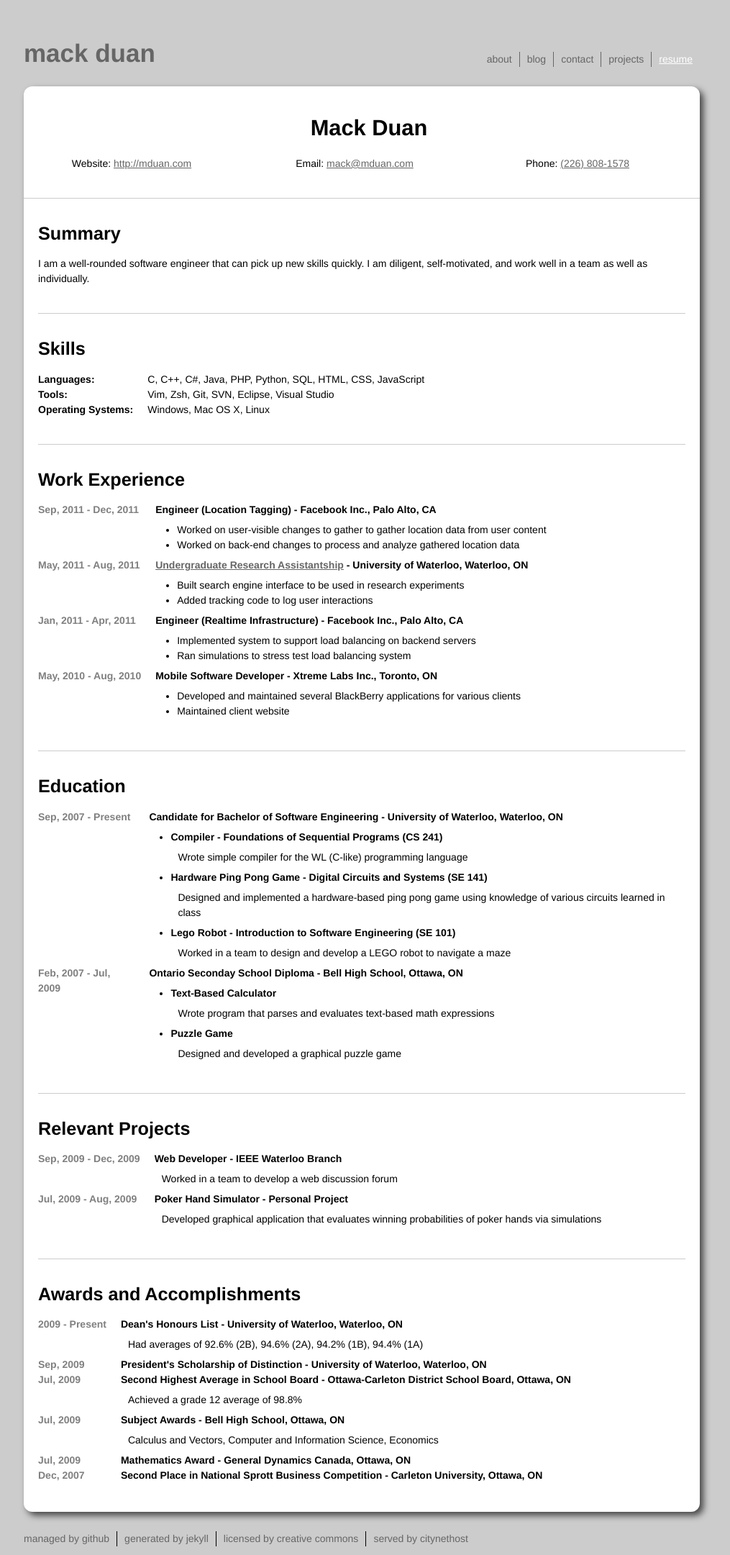
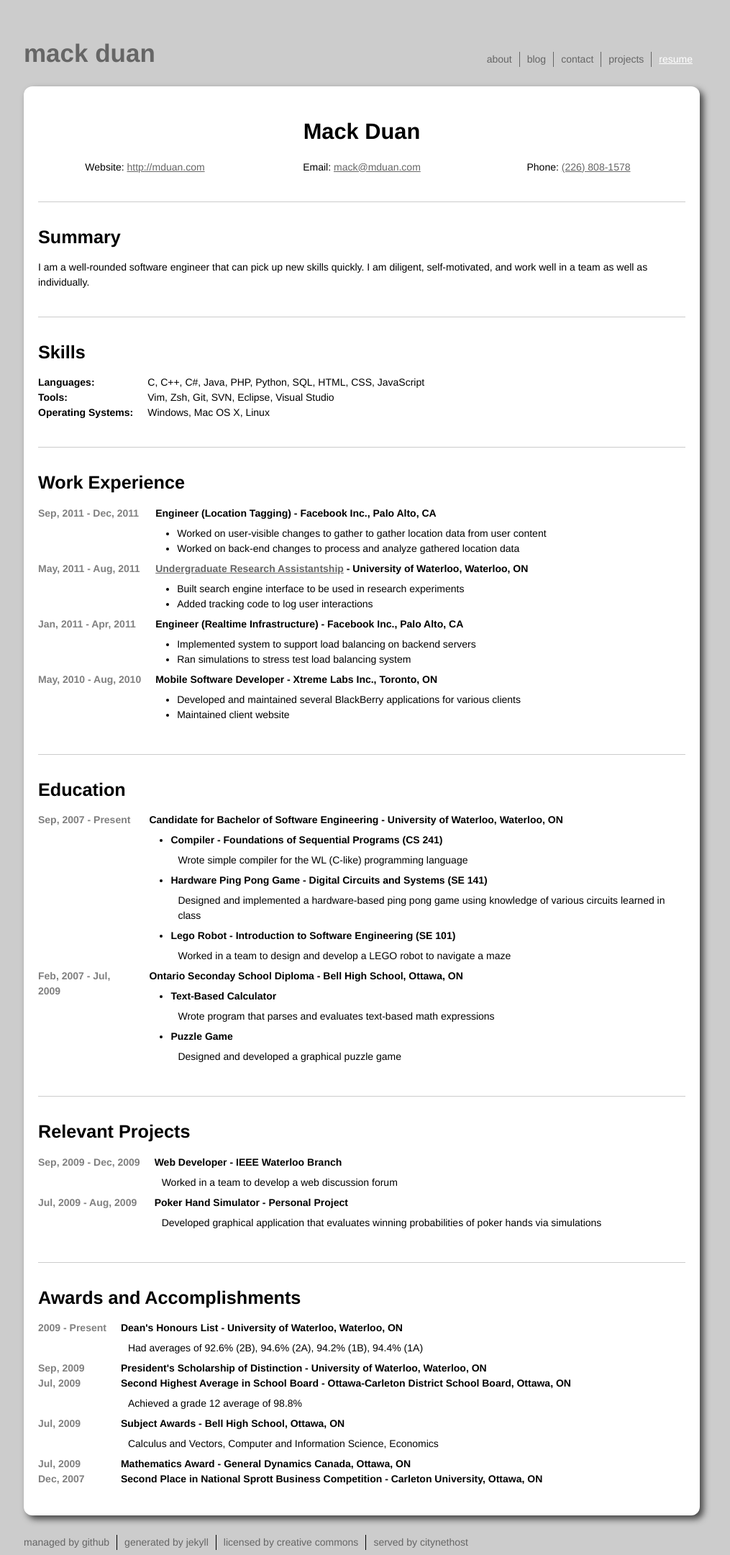
Before and after one commit to mduan/blog, a Jekyll site: the page built from resume.html, in a window 1280 px wide. Shown: the whole page at 72% size, without its empty margins (137-1152 px from the left). Built offline with Jekyll 4.4.1, drawn with Linux system fonts in a browser that asks for light colours.

```diff
--- a/_layouts/default.html
+++ b/_layouts/default.html
@@ -41,6 +41,6 @@
 				<li><a href="http://citynethost.com">served by citynethost</a></li>
 			</ul>
 	</div>
-	<!-- TODO: add google analytics -->
+	{% include google_analytics.html %}
 </body>
 </html>
--- a/resume.html
+++ b/resume.html
@@ -4,18 +4,19 @@ layout: default
 title: resume
 type: resume-page
 ---
-<h1 id="full-name" class="grid_12">Mack Duan</h1>
+<div class="margins">
+	<h1 id="full-name">Mack Duan</h1>
 	<div id="contact-info" class="section">
 		<ul class="name-value-pair clearfix">
-		<li id="website" class="grid_4 alpha">
+			<li class="website">
 				<span class="name">Website:</span>
 				<span class="value"><a href="/">http://mduan.com</a></span>
 			</li>
-		<li id="email" class="grid_4">
+			<li class="email">
 				<span class="name">Email:</span>
 				<span class="value"><a href="mailto:mack@mduan.com">mack@mduan.com</a></span>
 			</li>
-		<li id="phone" class="grid_4 omega">
+			<li class="phone">
 				<span class="name">Phone:</span>
 				<span class="value"><a href="tel:2268081578">(226) 808-1578</a></span>
 			</li>
@@ -27,7 +28,6 @@ type: resume-page
 			-->
 		</ul>
 	</div>
-<div class="margins">
 	<div id="profile-summary" class="section">
 		<h2>Summary</h2>
 		<p>I am a well-rounded software engineer that can pick up new skills quickly. I am diligent, self-motivated, and work well in a team as well as individually.</p>
```
Also changed, not shown: _includes/google_analytics.html (added, +10 -0 lines). Lines whose indentation alone changed are shown as unchanged.
